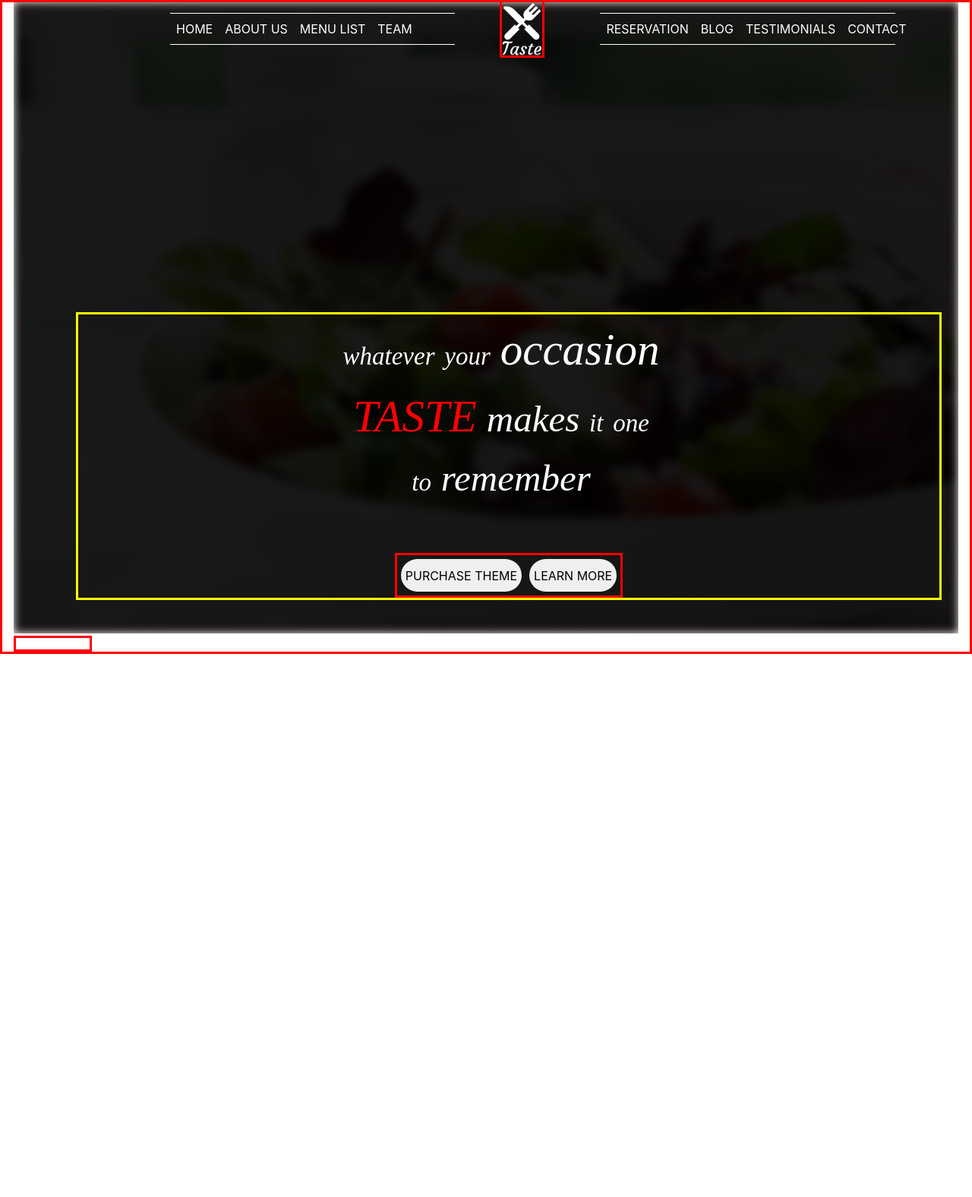
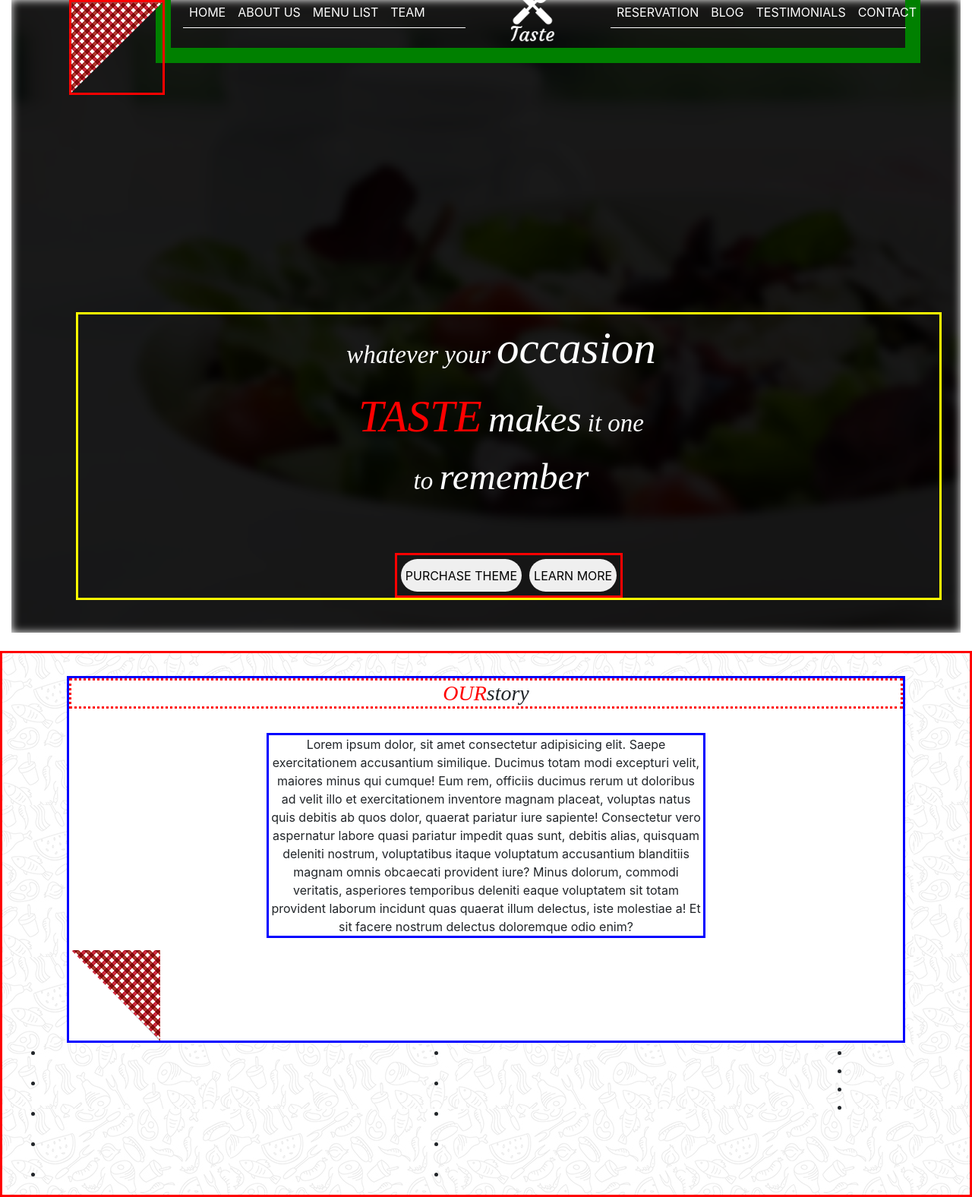
Before and after one commit to Mrnadjiboss/Nsb, a plain HTML site: page index.html in a window 1280 px wide. Shown: the whole page at 76% size. Before the commit the page ends 861 px from the top, so only its background shows below. Drawn offline with Linux system fonts and the light colour scheme; a web font is replaced by a local one.

Commit message:
navbar98%

```diff
--- a/index.html
+++ b/index.html
@@ -9,7 +9,7 @@
 </head>
 <body>
 <!-- section1(carousel +navbar) -->
-    <div class="container-fluid" id="section1">
+    <div class="container-fluid no-gutters" id="section1">
 
     <!-- carousel Section1 -->
     <div id="carouselExampleSlidesOnly" class="carousel slide" data-ride="carousel">
@@ -38,6 +38,8 @@
 
         <div class="container" id="sectionnav">
         <nav class="navbar navbar-expand-lg" id="nav">
+
+
 
 
 
@@ -138,6 +140,132 @@
     </div>
 
 
+    <!-- section2 -->
+
+
+    <div class="container-fluid" id="section2">
+<!-- section2 TOP -->
+      <div class="section21">
+
+
+
+        <h3> <span class="span1">OUR</span>story</h3>
+        <br>
+        <p>Lorem ipsum dolor, sit amet consectetur adipisicing elit. Saepe exercitationem accusantium similique. Ducimus totam modi excepturi velit, maiores minus qui cumque! Eum rem, officiis ducimus rerum ut doloribus ad velit illo et exercitationem inventore magnam placeat, voluptas natus quis debitis ab quos dolor, quaerat pariatur iure sapiente! Consectetur vero aspernatur labore quasi pariatur impedit quas sunt, debitis alias, quisquam deleniti nostrum, voluptatibus itaque voluptatum accusantium blanditiis magnam omnis obcaecati provident iure? Minus dolorum, commodi veritatis, asperiores temporibus deleniti eaque voluptatem sit totam provident laborum incidunt quas quaerat illum delectus, iste molestiae a! Et sit facere nostrum delectus doloremque odio enim?</p>
+
+        <img src="./public/images/box-left-top.png" alt="" class="img1">
+        <img src="./public/images/box-right-top.png" alt="" class="img2">
+        <img src="" alt="" class="img3">
+
+
+      </div>
+
+      <!-- SECTION2 bottom -->
+      <div class="section22">
+
+
+        <div class="row">
+
+          <div class="col-5">
+            <ul>
+              <li>
+                <img src="" alt="">
+                <p></p>
+                <p></p>
+              </li>
+
+
+              <li>
+                <img src="" alt="">
+                <p></p>
+                <p></p>
+              </li>
+
+
+              <li>
+                <img src="" alt="">
+                <p></p>
+                <p></p>
+              </li>
+
+
+              <li>
+                <img src="" alt="">
+                <p></p>
+                <p></p>
+              </li>
+              <li>
+                <img src="" alt="">
+                <p></p>
+                <p></p>
+              </li>
+
+            </ul>
+
+          </div>
+
+          <div class="col-5">
+
+            <ul>
+
+              <li>
+                <img src="" alt="">
+                <p></p>
+                <p></p>
+              </li>
+
+              <li>
+                <img src="" alt="">
+                <p></p>
+                <p></p>
+              </li>
+
+              <li>
+                <img src="" alt="">
+                <p></p>
+                <p></p>
+              </li>
+
+              <li>
+                <img src="" alt="">
+                <p></p>
+                <p></p>
+              </li>
+
+
+              <li>
+                <img src="" alt="">
+                <p></p>
+                <p></p>
+              </li>
+
+
+            </ul>
+          </div>
+
+          <div class="col-2">
+
+
+            <ul>
+
+
+              <li><a href=""></a></li>
+              <li><a href=""></a></li>
+              <li><a href=""></a></li>
+              <li><a href=""></a></li>
+
+
+            </ul>
+
+          </div>
+
+        </div>
+
+      </div>
+
+    </div>
+
+
 
 
 
--- a/src/sass/style.sass
+++ b/src/sass/style.sass
@@ -9,13 +9,16 @@ body
 
 
     #section1
+        border: none
 
 
 
-        border: red solid
+
+        // border: red solid
 
         img
-            border: solid red
+            // border: solid red
+
 
         #texte
             border: solid yellow 3px
@@ -33,7 +36,7 @@ body
             p
                 font-size: 33px
                 text-align: center
-                font-family: flat
+                font-family: bilou4
                 color: white
                 font-style: italic
                 margin-left: 280px
@@ -92,7 +95,7 @@ body
 
 
                 #nav
-                    // border: solid green 20px
+                    border: solid green 20px
                     position: absolute
                     bottom: 750px
                     left: 190px
@@ -152,3 +155,40 @@ body
                         // border: solid green 20px
                         filter: brightness(10%) blur(6px)
                         width: 100%
+
+    #section2
+        border: red solid
+        background-image: url(../../public/images/main_bg.jpg)
+
+        .section21
+            background-color: white
+
+            border: solid blue
+            margin-top: 30px
+            margin-left: 70px
+            margin-right: 70px
+            .img1
+                border: red solid
+                position: absolute
+                top: 0px
+
+
+            .img2
+
+            .img3
+            h3
+                font-style: italic
+                font-family: bilou2
+                border: dotted red
+                text-align: center
+                .span1
+                    color: red
+
+            p
+                border: solid blue
+                margin-left: 260px
+                margin-right: 260px
+                text-align: center
+
+                .span1
+                    color: red
```
Also changed, not shown: public/css/style.css, 1 other file.
